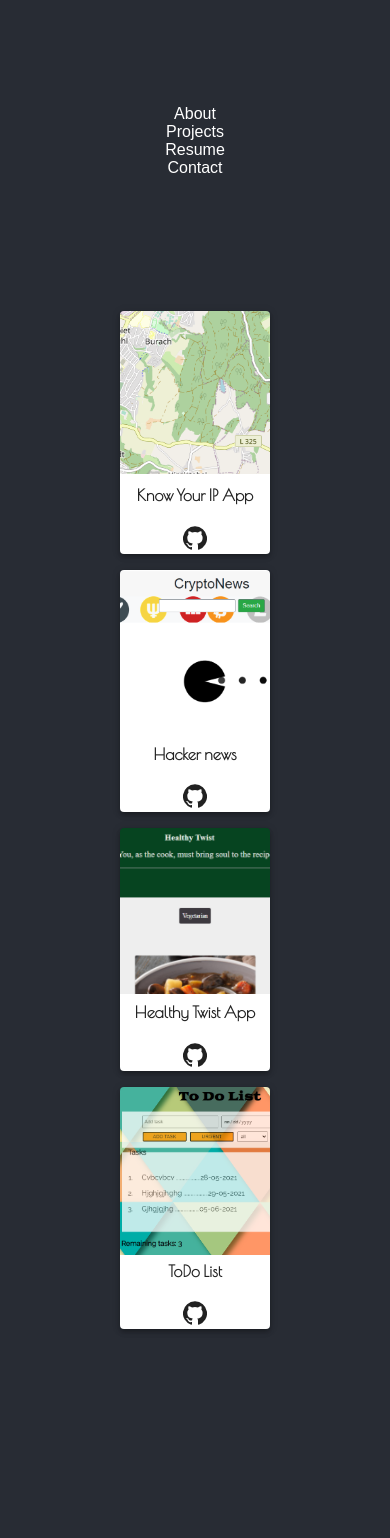
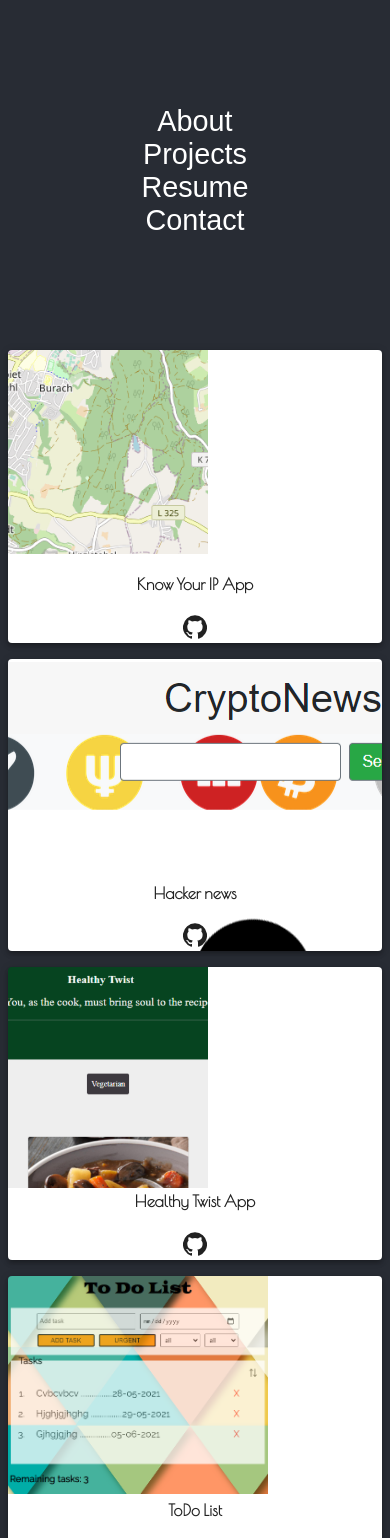
Before and after one commit to sherinececil/portfolio, a React (Create React App) app: page /projects in a window 390 px wide. Shown: the top 1538 px of the page. Before the commit the page ends 1358 px from the top, so only its background shows below. Built offline with nearby package versions, Linux system fonts and the light colour scheme.

Commit message:
Changes in Contact page

```diff
--- a/src/About.css
+++ b/src/About.css
@@ -7,11 +7,12 @@ body {
 h1,
 h3 {
   font-family: "Poiret One", cursive;
+  font-size: 2.5rem !important;
 }
 p {
   font-family: "Poiret One", cursive;
   /* font-weight: bold; */
-  font-size: large;
+  font-size: 1.7rem !important;
 }
 
 .logoList {
--- a/src/App.js
+++ b/src/App.js
@@ -4,7 +4,6 @@ import React, { useState } from "react";
 import { Switch, Route } from "react-router-dom";
 import Projects from "./Projects";
 import Contact from "./Contact";
-import Resume from "./Resume";
 import About from "./About";
 export default function App() {
   const [checked, setChecked] = React.useState(false);
--- a/src/Contact.css
+++ b/src/Contact.css
@@ -2,6 +2,9 @@
   display: inline;
   width: 0%;
 }
+p {
+  font-size: 2.2rem !important;
+}
 .iconClass {
   cursor: pointer;
 }
--- a/src/Contact.js
+++ b/src/Contact.js
@@ -20,14 +20,19 @@ const useStyles = makeStyles((theme) => ({
 const Contact = ({ handleChange, checked }) => {
   checked = !checked;
   const classes = useStyles();
-  // Copy to ClipBoard const [copyText, setCopyText] = useState('');
+  // // Copy to ClipBoard const [copyText, setCopyText] = useState('');
 
-  const copyToClipboard = (e) => {
-    copy(e.target.value);
-    console.log(e.target.id);
-    alert(`You have copied "${e.target.value}"`);
-  };
-  // Copy to ClipBoard
+  // const copyToClipboard = (e) => {
+  //   copy(e.target.value);
+  //   console.log(e.target.id);
+  //   alert(`You have copied "${e.target.value}"`);
+  // };
+  // // Copy to ClipBoard
+
+  function handleMail() {
+    window.open("mailto:sherinececil@gmail.com");
+  }
+
   return (
     <div>
       <p style={{ margin: "20px" }}>GET IN TOUCH</p>
@@ -47,7 +52,7 @@ const Contact = ({ handleChange, checked }) => {
               placement="bottom"
             >
               <a href="#">
-                <Icon icon="line-md:email" width="35" />
+                <Icon icon="line-md:email" width="40" onClick={handleMail} />
               </a>
             </Tooltip>
           </Grow>
@@ -65,11 +70,10 @@ const Contact = ({ handleChange, checked }) => {
               placement="bottom"
               value="015224823980"
               id="myInput"
-              onClick={copyToClipboard}
             >
               <Icon
                 icon="eva:phone-call-outline"
-                width="35"
+                width="40"
                 className="iconClass"
               />
             </Tooltip>
@@ -81,7 +85,7 @@ const Contact = ({ handleChange, checked }) => {
               href="https://www.linkedin.com/in/sherine-cecil-a6b03318/"
               target="_blank"
             >
-              <Icon icon="et:linkedin" width="35" />
+              <Icon icon="et:linkedin" width="40" />
             </a>
           </li>
         </Grow>
@@ -92,7 +96,7 @@ const Contact = ({ handleChange, checked }) => {
         >
           <li style={{ margin: "20px" }}>
             <a href="https://github.com/sherinececil" target="_blank">
-              <Icon icon="akar-icons:github-outline-fill" width="35" />
+              <Icon icon="akar-icons:github-outline-fill" width="40" />
             </a>
           </li>
         </Grow>
--- a/src/Navbar.css
+++ b/src/Navbar.css
@@ -1,6 +1,7 @@
 li {
   list-style-type: none;
   color: white;
+  font-size: 1.8rem !important;
 }
 /* ul {
   display: flex;
@@ -9,19 +10,19 @@ li {
 } */
 li.link1:hover,
 li.link1:active {
-  transform: scale(1.5);
+  transform: scale(1.2);
 }
 li.link2:hover,
 li.link2:active {
-  transform: scale(1.5);
+  transform: scale(1.2);
 }
 li.link3:hover,
 li.link3:active {
-  transform: scale(1.5);
+  transform: scale(1.2);
 }
 li.link4:hover,
 li.link4:active {
-  transform: scale(1.5);
+  transform: scale(1.2);
 }
 
 @media (max-width: 450px) {
--- a/src/Projects.css
+++ b/src/Projects.css
@@ -15,10 +15,11 @@ a:active {
 }
 
 @media (max-width: 450px) {
-  ul {
-    display: inline-block;
+  .container {
+    display: flex;
     justify-content: center;
     text-align: center;
     flex-direction: column;
+    padding-top: -50px;
   }
 }
--- a/src/Projects.js
+++ b/src/Projects.js
@@ -16,13 +16,18 @@ const useStyles = makeStyles((theme) => ({
   container: {
     display: "flex",
     justifyContent: "center",
+    [theme.breakpoints.down("sm")]: {
+      display: "flex",
+      justifyContent: "center",
+      flexDirection: "column",
+    },
   },
   paper: {
     margin: theme.spacing(1),
   },
   svg: {
-    width: 150,
-    height: 150,
+    width: 200,
+    height: 200,
   },
 }));
 
@@ -30,22 +35,22 @@ const styles = {
   paperContainer1: {
     backgroundImage: `url(${HackerNewsClone})`,
     backgroundRepeat: "no-repeat",
-    backgroundSize: 170,
+    // backgroundSize: 270,
   },
   paperContainer2: {
     backgroundImage: `url(${KnowYourIp})`,
     backgroundRepeat: "no-repeat",
-    backgroundSize: 160,
+    backgroundSize: 200,
   },
   paperContainer3: {
     backgroundImage: `url(${Capture})`,
     backgroundRepeat: "no-repeat",
-    backgroundSize: 150,
+    backgroundSize: 200,
   },
   paperContainer4: {
     backgroundImage: `url(${Todolist})`,
     backgroundRepeat: "no-repeat",
-    backgroundSize: 200,
+    backgroundSize: 260,
   },
 };
 
@@ -57,7 +62,6 @@ export default function Projects({ handleChange, checked }) {
   return (
     <div className={classes.root}>
       <div className={classes.container}>
-        <ul>
         <Grow in={checked}>
           <Paper
             elevation={4}
@@ -65,10 +69,7 @@ export default function Projects({ handleChange, checked }) {
             style={styles.paperContainer2}
           >
             {" "}
-              <a
-                href="https://nervous-bose-e8cd03.netlify.app/"
-                target="_blank"
-              >
+            <a href="https://nervous-bose-e8cd03.netlify.app/" target="_blank">
               <svg className={classes.svg}></svg>
             </a>
             <h4>Know Your IP App</h4>
@@ -150,7 +151,6 @@ export default function Projects({ handleChange, checked }) {
             </a>
           </Paper>
         </Grow>
-        </ul>
       </div>
     </div>
   );
```
Lines whose indentation alone changed are shown as unchanged.
